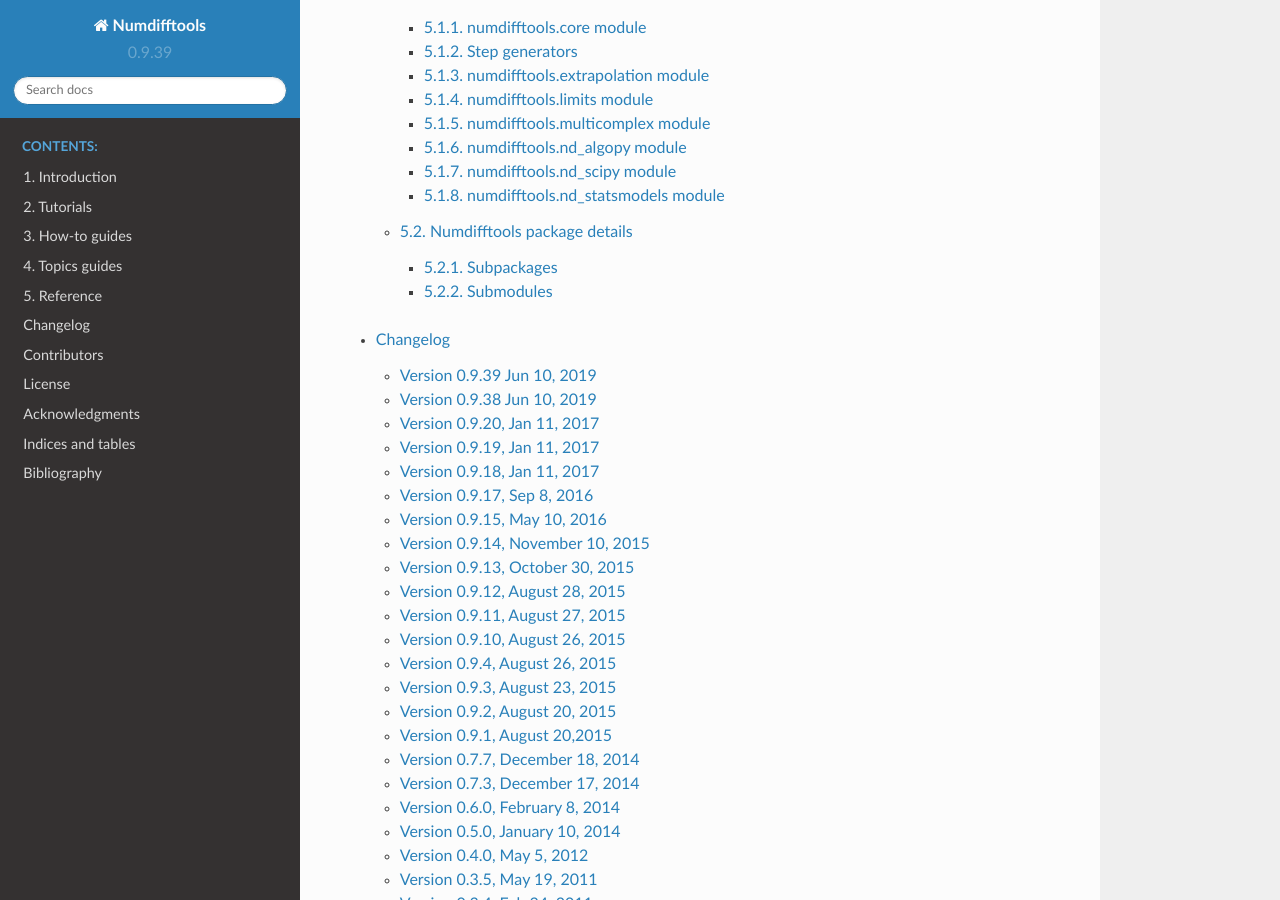
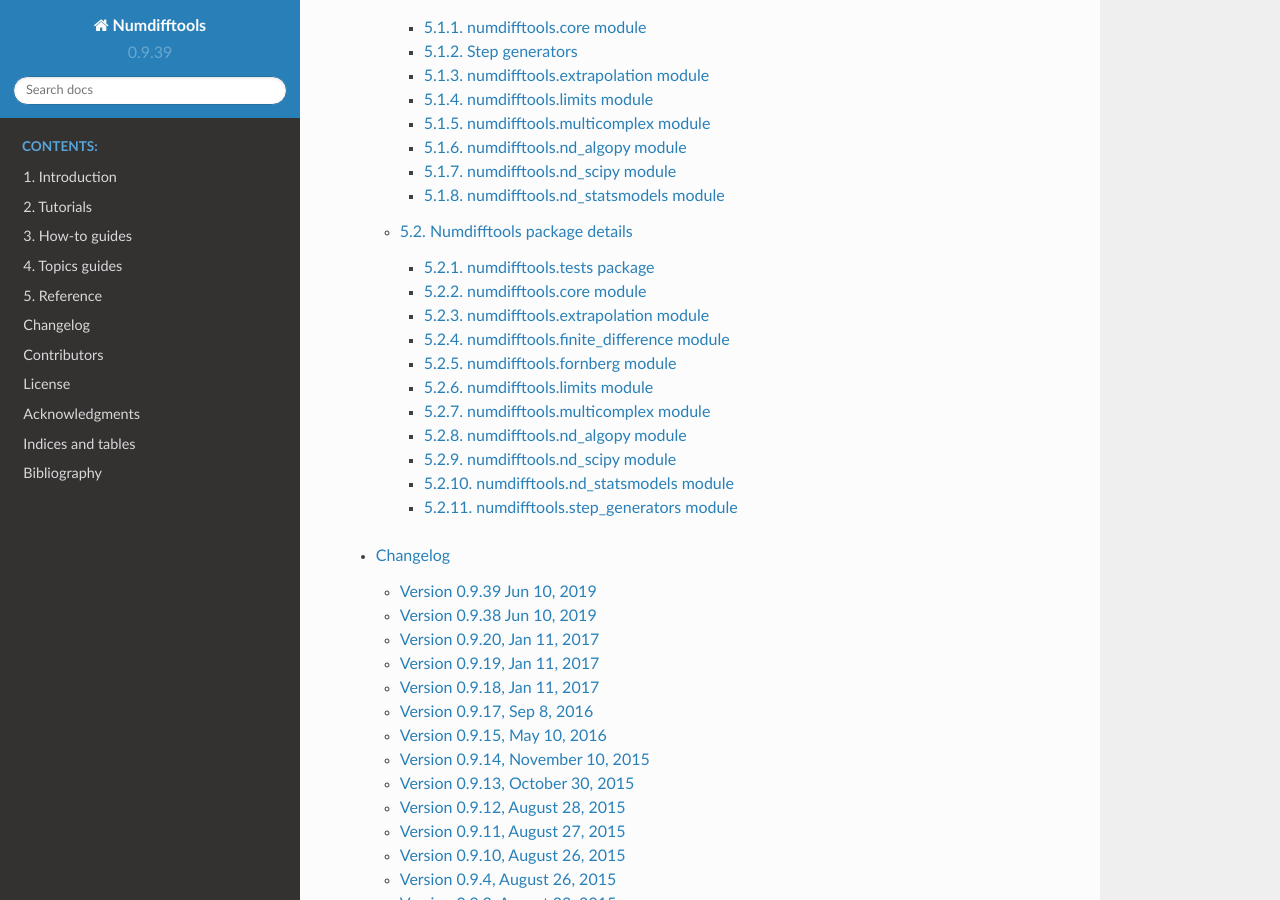
Before and after one commit to pbrod/numdifftools, a Sphinx documentation site: the page built from docs/index.rst, in a window 1280 px wide and 900 px high, scrolled down 1464 px. Built offline with Sphinx 7.4.7 and the Read the Docs theme 2.0.0, drawn with Linux system fonts in a browser that asks for light colours; pages that are not in the unit, such as notebooks, are missing from menus.

Commit message:
Updated the detailed package documentation.

```diff
--- a/docs/reference/numdifftools.rst
+++ b/docs/reference/numdifftools.rst
@@ -5,20 +5,14 @@ Numdifftools package details
 ############################
 
 
-Subpackages
-===========
-
 .. toctree::
 
     numdifftools.tests
 
 
 
-Submodules
-==========
-
-Core module
------------
+numdifftools.core module
+========================
 
 .. automodule:: numdifftools.core
     :members:
@@ -28,8 +22,8 @@ Core module
 
 
 
-Extrapolation module
---------------------
+numdifftools.extrapolation module
+=================================
 
 .. automodule:: numdifftools.extrapolation
     :members:
@@ -37,8 +31,16 @@ Extrapolation module
     :show-inheritance:
 
 
-Fornberg finite difference approximations
------------------------------------------
+numdifftools.finite_difference module
+=====================================
+.. automodule:: numdifftools.fornberg
+    :members:
+    :undoc-members:
+    :show-inheritance:
+
+
+numdifftools.fornberg module
+============================
 .. automodule:: numdifftools.fornberg
     :members:
     :undoc-members:
@@ -46,34 +48,50 @@ Fornberg finite difference approximations
 
 
 
-Limits module
---------------------------
+numdifftools.limits module
+==========================
 .. automodule:: numdifftools.limits
    :members:
    :undoc-members:
    :show-inheritance:
 
 
-Numdifftools Algopy module
---------------------------
+numdifftools.multicomplex module
+================================
+.. automodule:: numdifftools.multicomplex
+   :members:
+   :undoc-members:
+   :show-inheritance:
+
+
+
+numdifftools.nd_algopy module
+=============================
 .. automodule:: numdifftools.nd_algopy
     :members:
     :show-inheritance:
 
 
 
-Numdifftools Scipy module
--------------------------
+numdifftools.nd_scipy module
+============================
 .. automodule:: numdifftools.nd_scipy
     :members:
     :undoc-members:
     :show-inheritance:
 
 
-
-Numdifftools Statsmodels module
--------------------------------
+numdifftools.nd_statsmodels module
+==================================
 .. automodule:: numdifftools.nd_statsmodels
     :members:
     :undoc-members:
     :show-inheritance:
+
+
+numdifftools.step_generators module
+===================================
+.. automodule:: numdifftools.step_generators
+    :members:
+    :undoc-members:
+    :show-inheritance:
--- a/docs/reference/numdifftools.tests.rst
+++ b/docs/reference/numdifftools.tests.rst
@@ -3,9 +3,6 @@
 
 numdifftools.tests package
 ==========================
-
-Submodules
-----------
 
 numdifftools.tests.conftest module
 ----------------------------------
```
Also changed, not shown: other parts of docs/reference/numdifftools.tests.rst (+0 -9 lines).
